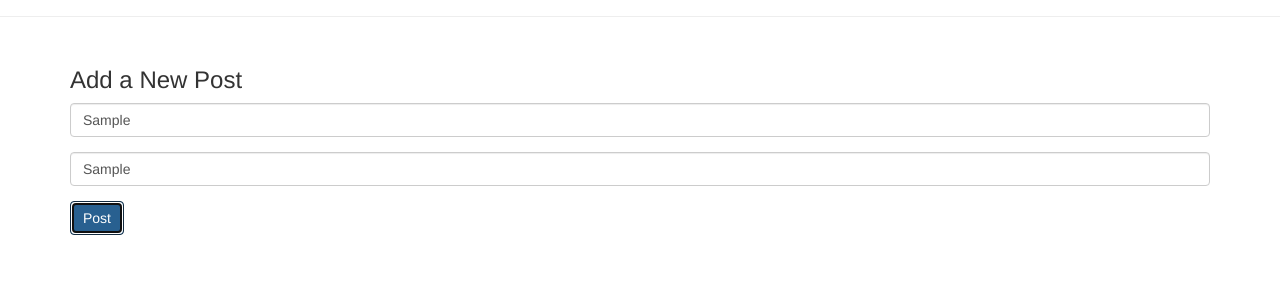
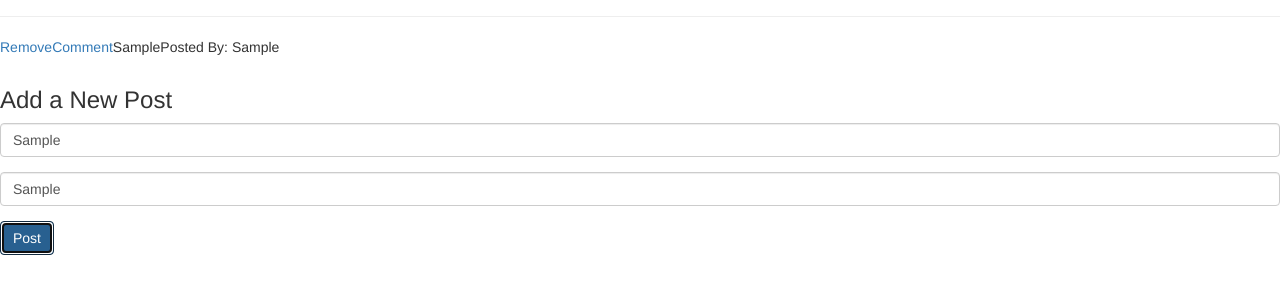
Before and after one commit to crsmith0511/Reddit, a plain HTML site: page index.html in a window 1280 px wide. Both pictures are taken after typing "Sample", "Sample" into the empty fields and a click on the button "Post". Shown: the part 83-376 px from the top of the page. Drawn offline with nearby package versions, Linux system fonts and the light colour scheme.

Commit message:
Decided to use table to display posts. Render function currently displays in one line remove, comment, postText and postCreator.

```diff
--- a/index.html
+++ b/index.html
@@ -1,24 +1,20 @@
 <!DOCTYPE html>
 <html lang="en" dir="ltr">
   <head>
-    <title>Reddit</title>
+    <meta charset="utf-8">
     <link rel="stylesheet" href="https://maxcdn.bootstrapcdn.com/bootstrap/3.3.7/css/bootstrap.min.css" integrity="sha384-BVYiiSIFeK1dGmJRAkycuHAHRg32OmUcww7on3RYdg4Va+PmSTsz/K68vbdEjh4u" crossorigin="anonymous">
-    <link rel="stylesheet" type="text/css" href="style.css">
-    <meta charset="utf-8">
+    <title></title>
   </head>
   <body>
+
+    <div class="page-header">
+        <h1>Project Reddit</h1>
+    </div>
+    <div class="post-thread">
+        <table class="post-thread-view">
+        </table>
+    </div>
     <div>
-        <div class="page-header">
-            <h1>Project Reddit</h1>
-        </div>
-
-        <div class="container posts">
-            <div class="post">
-              <p></p>
-            <div class="post"></div>
-              <p></p>
-        </div>
-
         <form style="margin-top:30px;" onsubmit="event.preventDefault();">
             <h3>Add a New Post</h3>
 
@@ -28,7 +24,6 @@
                     placeholder="Post Text">
                 </input>
             </div>
-
             <div class="form-group">
                 <input id="your-name" type="text"
                     class="form-control"
@@ -39,7 +34,6 @@
             <button id="submit-post" class="btn btn-primary">Post</button>
         </form>
     </div>
-
     <script src="https://code.jquery.com/jquery-2.1.3.min.js"></script>
     <script type="text/javascript" src="main.js"></script>
   </body>
--- a/main.js
+++ b/main.js
@@ -1,6 +1,4 @@
 var posts = []
-
-
 
 //when the post button gets clicked id="submit-post"
 var addNewPost = $('#submit-post').on('click', function(){
@@ -19,17 +17,35 @@ var addNewPost = $('#submit-post').on('click', function(){
     } else if(submittedPostText && submittedYourName === ''){
         alert('Please fill in your name.')
     } else {
-        //store it in an object
+        //store it in an object if ALL fields are filled out, so no objects get made with undefined values.
         var newSubmittedPost = {
             postText: submittedPostText,
-            yourName: submittedYourName
+            postCreator: submittedYourName,
+            commentThread: []
         }
         console.log(newSubmittedPost)
+        //push that object ot the posts object
         posts.push(newSubmittedPost)
     }
-
-    //push that object ot the posts object
-
+    renderPosts()
+    //Need to invoke render posts
 })
 
-console.log(posts)
+var renderPosts = function(){
+    var $postThreadView = $('.post-thread-view')
+
+    $postThreadView.empty()
+
+
+        for(let i = 0; i < posts.length; i++){
+            var $template =
+            '<tr class="post-text-view">'
+          + '  <td class="remove-post" data-post-number="' + i + '">'+'<a>' + 'Remove' + '</a>' + '</td>'
+          + '  <td class="comment-on-post" data-post-number="' + i + '">' +'<a>' + 'Comment' + '</a>' + '</td>'
+          + '  <td class="post-text" data-post-number="' + i + '">' + posts[i].postText + '</td>'
+          + '  <td class="post-creator" data-post-number="' + i + '">' + 'Posted By: ' + posts[i].postCreator + '</td>'
+          + '</tr>'
+          ;
+          $postThreadView.append($template)
+        }
+}
```
Also changed, not shown: 1 other file.
